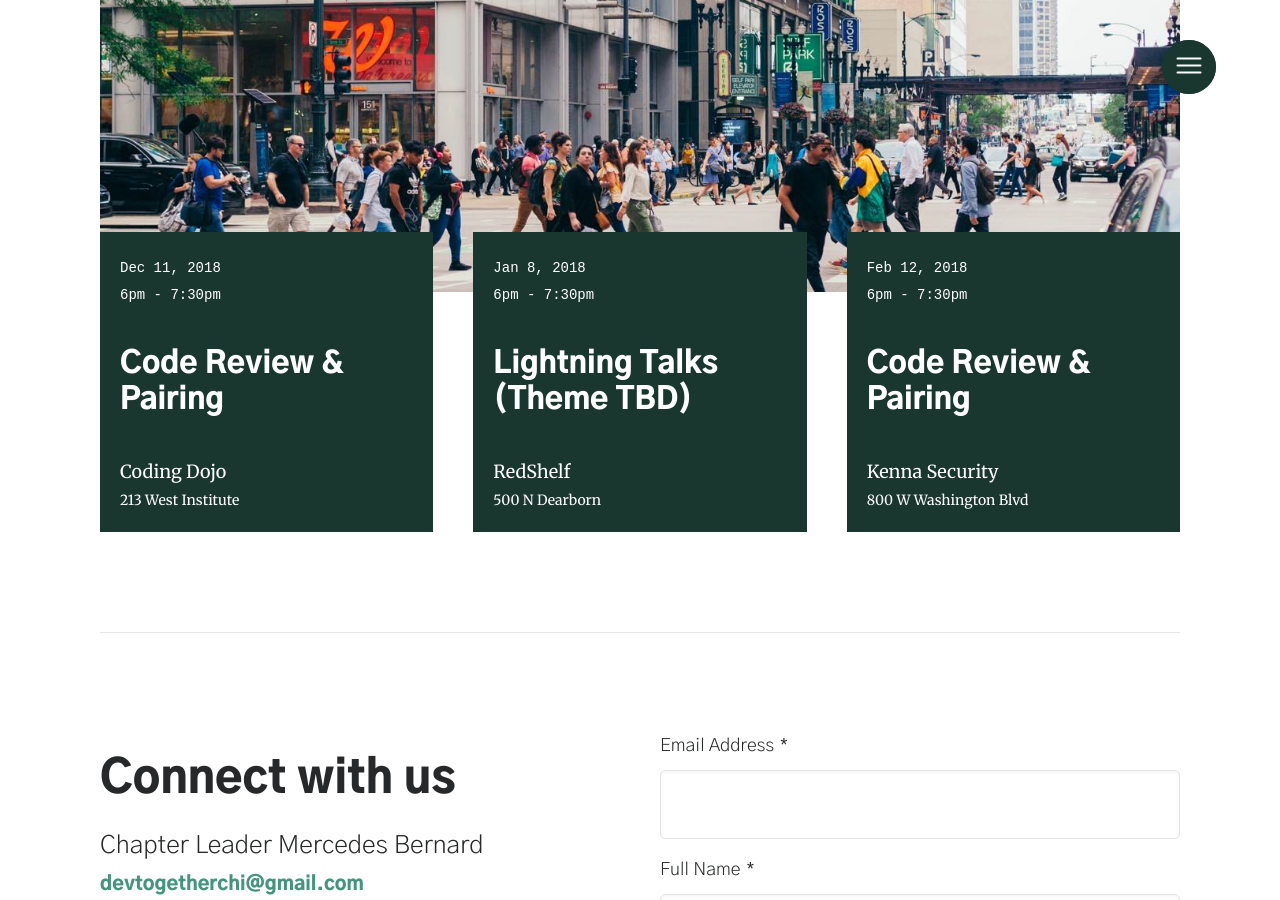
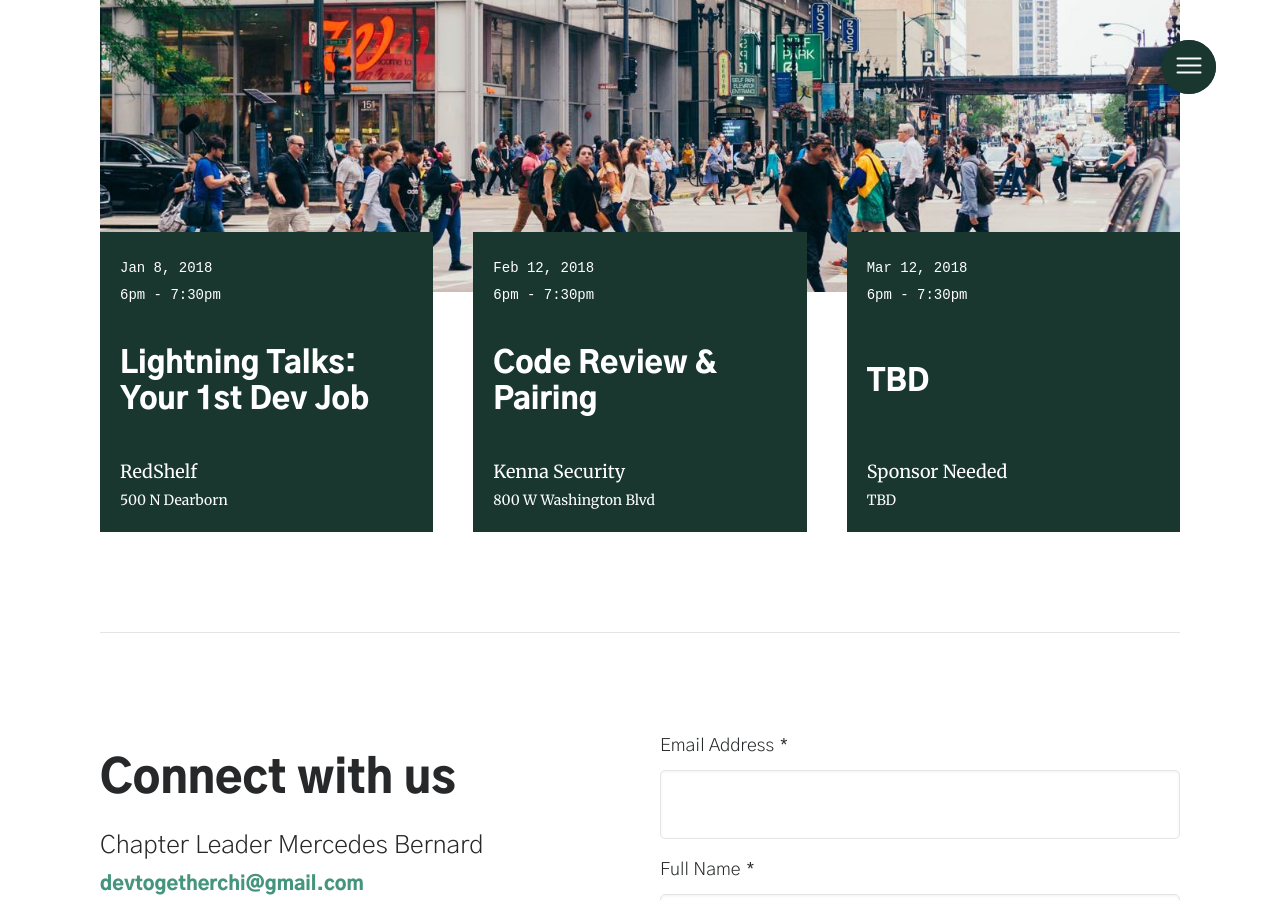
Before and after one commit to mercedesb/dev-together, a Jekyll site: the page built from docs/chapters/chicago.html, in a window 1280 px wide and 900 px high, scrolled down 467 px. Built offline with Jekyll 4.4.1, drawn with Linux system fonts in a browser that asks for light colours; some web fonts are replaced.

Commit message:
updated chi events

```diff
--- a/docs/_data/events.json
+++ b/docs/_data/events.json
@@ -1,17 +1,7 @@
 [
   {
     "chapter": "Chi",
-    "name": "Code Review & Pairing",
-    "displayDate": "Dec 11, 2018",
-    "date": "2018-12-11",
-    "time": "6pm - 7:30pm",
-    "sponsor": "Coding Dojo",
-    "location": "213 West Institute",
-    "signupLink": "http://bit.ly/devtogetherdec2018"
-  },
-  {
-    "chapter": "Chi",
-    "name": "Lightning Talks (Theme TBD)",
+    "name": "Lightning Talks: Your 1st Dev Job",
     "displayDate": "Jan 8, 2018",
     "date": "2019-01-08",
     "time": "6pm - 7:30pm",
@@ -23,11 +13,20 @@
     "chapter": "Chi",
     "name": "Code Review & Pairing",
     "displayDate": "Feb 12, 2018",
-    "date": "2019-01-08",
+    "date": "2019-02-12",
     "time": "6pm - 7:30pm",
     "sponsor": "Kenna Security",
     "location": "800 W Washington Blvd",
     "signupLink": "http://bit.ly/devtogetherfeb2019"
+  },
+  {
+    "chapter": "Chi",
+    "name": "TBD",
+    "displayDate": "Mar 12, 2018",
+    "date": "2019-03-12",
+    "time": "6pm - 7:30pm",
+    "sponsor": "Sponsor Needed",
+    "location": "TBD"
   },
   {
     "chapter": "Mad",
```
